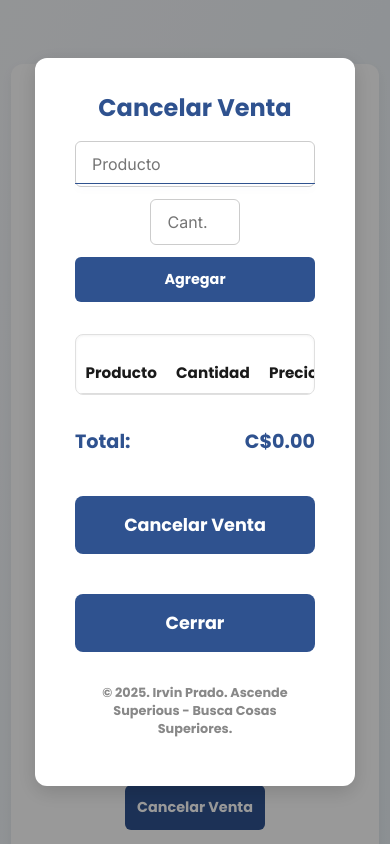
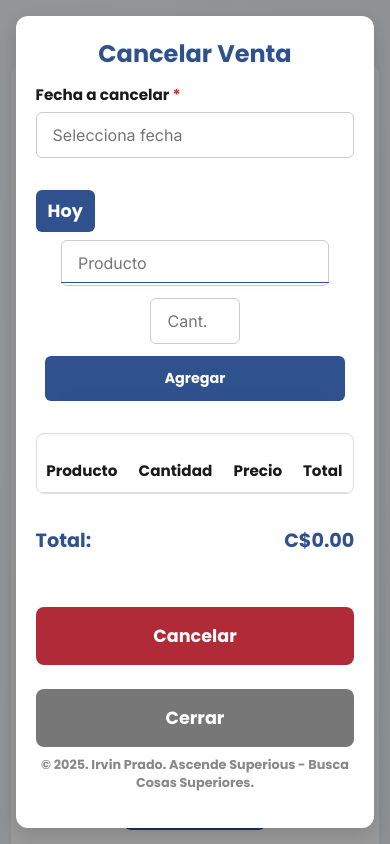
Before and after one commit to irvinforbusinesses/Caja, a website: page index.html in a window 390 px wide. Both pictures are taken after a click on the button "Cancelar Venta". Shown: the top 844 px of the page. Drawn offline with nearby package versions, Linux system fonts and the light colour scheme.

Commit message:
Update index.html

```diff
--- a/index.html
+++ b/index.html
@@ -107,19 +107,9 @@
     }
     #hoyBtn:hover { background: var(--button-hover); }
 
-    /* --- End date area --- */
+    form { display: flex; flex-direction: column; gap: 1rem; }
 
-    form {
-      display: flex;
-      flex-direction: column;
-      gap: 1rem;
-    }
-
-    .item-row {
-      display: flex;
-      gap: 1rem;
-      align-items: center;
-    }
+    .item-row { display: flex; gap: 1rem; align-items: center; }
 
     .autocomplete-container { position: relative; flex: 1.8; }
 
@@ -132,9 +122,7 @@
       font-family: 'Inter', sans-serif;
     }
 
-    input[type="text"]:focus, input[type="number"]:focus {
-      border-color: var(--input-focus-border);
-    }
+    input[type="text"]:focus, input[type="number"]:focus { border-color: var(--input-focus-border); }
 
     input[type="number"] { max-width: 90px; text-align: center; }
 
@@ -185,7 +173,7 @@
     /* Popup box */
     #popup-box, #popup-cancel-box {
       background: var(--color-light); padding: 2rem 2.5rem; border-radius: 12px;
-      box-shadow: 0 6px 20px rgba(0,0,0,0.15); text-align: center; width: 320px; max-width: 90vw; color: var(--color-text-dark);
+      box-shadow: 0 6px 20px rgba(0,0,0,0.15); text-align: center; width: 360px; max-width: 95vw; color: var(--color-text-dark);
       transform: translateY(6px); transition: transform 220ms ease, opacity 220ms ease;
     }
     .popup-overlay.show #popup-box, .popup-overlay.show #popup-cancel-box { transform: translateY(0); }
@@ -196,9 +184,18 @@
     #popup-close-btn { padding: 0.6rem 1.2rem; border: none; border-radius: 8px; background-color: var(--color-accent); color: var(--color-light); font-weight: 700; cursor: pointer; font-size: 1rem; display: none; transition: background-color 0.3s ease; }
     #popup-close-btn:hover { background-color: var(--button-hover); }
 
-    /* Popup Cancelar Venta tweaks copied (kept as were) */
-    #popup-cancel-overlay { z-index: 1600; }
-    #popup-overlay { z-index: 1500; }
+    /* Cancel popup specific modifications */
+    .cancel-date-field {
+      display: flex;
+      gap: 0.5rem;
+      align-items: center;
+      justify-content: center;
+      margin-bottom: 0.5rem;
+    }
+
+    .small-btn { padding: 0.5rem 0.75rem; border-radius: 6px; border: none; background: var(--color-accent); color: white; font-weight: 700; cursor: pointer; }
+
+    .small-btn:hover { background: var(--button-hover); }
 
     /* Responsive minor adjustments */
     @media (max-width: 600px) {
@@ -206,6 +203,11 @@
       .item-row { flex-direction: column; align-items: center; gap: 0.75rem; padding: 0; }
       #cantidad { width: 140px; max-width: 50%; text-align: center; margin: 0 auto; font-size: 16px; }
       #agregarBtn, .mini-button { width: 100%; max-width: 300px; margin: 0 auto; display: block; background-color: var(--color-accent); color: var(--color-light); padding: 0.75rem; border-radius: 6px; border: none; font-weight: bold; font-family: 'Poppins', sans-serif; }
+      #popup-box, #popup-cancel-box { width: 92%; padding: 1.25rem; }
+      /* make popup buttons stack nicely on small screens */
+      #popup-cancel-box .popup-actions { flex-direction: column; gap: 0.5rem; }
+      #popup-cancel-box .popup-actions button { width: 100%; }
+      .cancel-date-field { flex-direction: column; align-items: stretch; }
     }
   </style>
 </head>
@@ -214,12 +216,11 @@
     <div class="container">
       <h1>Caja Virtual</h1>
 
-      <!-- Date selector: placed here (before productos) -->
+      <!-- Date selector principal -->
       <div class="date-row" aria-hidden="false">
         <div class="date-field">
           <label for="fecha">Fecha de la venta <span style="color:#d93025;">*</span></label>
           <div class="helper">Formato: DD/MM/YYYY — Elige la fecha de la transacción.</div>
-          <!-- input visible (flatpickr will add altInput) -->
           <input id="fecha" name="fecha" type="text" placeholder="Selecciona fecha" aria-required="true" readonly>
         </div>
         <button id="hoyBtn" type="button" title="Seleccionar hoy">Hoy</button>
@@ -277,10 +278,25 @@
     </div>
   </div>
 
-  <!-- Popup Cancelar Venta (sin cambios funcionales) -->
+  <!-- Popup Cancelar Venta (solo: por fecha) -->
   <div id="popup-cancel-overlay" class="popup-overlay" role="dialog" aria-modal="true" aria-labelledby="popup-cancel-message">
     <div id="popup-cancel-box">
-      <h2 style="margin-bottom: 1rem; color: var(--color-accent); font-family: 'Poppins', sans-serif; font-weight: 700;">Cancelar Venta</h2>
+      <h2 style="margin-bottom: 0.75rem; color: var(--color-accent); font-family: 'Poppins', sans-serif; font-weight: 700;">Cancelar Venta</h2>
+
+      <!-- Fecha para cancelar (visible por defecto y obligatoria) -->
+      <div id="cancel-date-area" class="cancel-date-field" aria-hidden="false">
+        <div style="flex:1; display:flex; flex-direction:column; gap:6px;">
+          <label for="cancel-fecha" style="font-weight:600; font-size:0.95rem; text-align:left;">Fecha a cancelar <span style="color:#d93025;">*</span></label>
+          <input id="cancel-fecha" name="cancel-fecha" type="text" placeholder="Selecciona fecha" readonly required style="padding:0.5rem 0.75rem; border-radius:6px; border:1px solid var(--input-border);">
+        </div>
+        <div style="display:flex; align-items:flex-end; gap:8px;">
+          <button id="cancel-hoy-btn" class="small-btn" type="button">Hoy</button>
+        </div>
+      </div>
+
+      <!-- Nota explicativa eliminada según pedido -->
+
+      <!-- Formulario por productos (se mantiene visualmente pero ya no es la opción de cancelación principal) -->
       <form id="cancelVentaForm">
         <div class="item-row">
           <div class="autocomplete-container">
@@ -310,11 +326,15 @@
           <div id="cancel-total">C$0.00</div>
         </div>
 
-        <button type="button" id="confirmarCancelarVentaBtn">Cancelar Venta</button>
-        <button type="button" id="popup-cancel-close-btn">Cerrar</button>
+        <!-- Único botón de acción: Cancelar (ejecuta cancelación por fecha) -->
+        <div style="display:flex; gap:0.5rem; justify-content:center; margin-top:0.75rem;" class="popup-actions">
+          <button type="button" id="confirmarCancelarPorFechaBtn" style="background:#b02a37;">Cancelar</button>
+        </div>
+
+        <button type="button" id="popup-cancel-close-btn" style="background:#777; margin-top:0.5rem;">Cerrar</button>
       </form>
 
-      <footer class="popup-legal">
+      <footer class="popup-legal" style="margin-top:0.6rem;">
         <p>&copy; 2025. Irvin Prado. Ascende Superious - Busca Cosas Superiores.</p>
       </footer>
 
@@ -360,7 +380,6 @@
   // Helper: obtener fecha actual en Nicaragua (componentes)
   // ---------------------------------------------------------
   function obtenerFechaNicaraguaComoDate() {
-    // Obtenemos dia/mes/año en zona America/Managua y construimos Date para jumpToDate
     const tz = "America/Managua";
     const ahora = new Date();
     const partes = new Intl.DateTimeFormat("es-NI", {
@@ -375,9 +394,6 @@
     const y = obj.year;
     const m = obj.month;
     const d = obj.day;
-
-    // Construimos una ISO date string para crear Date: yyyy-mm-ddT12:00:00 (hora neutra)
-    // No seleccionamos la hora exacta, solo necesitamos mes/año para la vista del calendario.
     const iso = `${y}-${m}-${d}T12:00:00`;
     return new Date(iso);
   }
@@ -385,37 +401,49 @@
   const nicaDate = obtenerFechaNicaraguaComoDate();
 
   // ---------------------------------------------------------
-  // Inicializar flatpickr en #fecha
-  // - altInput: muestra DD/MM/YYYY al usuario
-  // - dateFormat: Y-m-d (valor que se envía al backend)
-  // - defaultDate: null (sin preseleccion)
-  // - onReady/onOpen: hacemos jumpToDate(nicaDate) para mostrar el mes/año de Nicaragua
+  // Inicializar flatpickr en #fecha (principal)
   // ---------------------------------------------------------
   const fechaPicker = flatpickr("#fecha", {
     altInput: true,
-    altFormat: "d/m/Y",   // lo que ve el usuario
-    dateFormat: "Y-m-d",  // lo que se envía al backend (YYYY-MM-DD)
+    altFormat: "d/m/Y",
+    dateFormat: "Y-m-d",
     locale: flatpickr.l10ns.es,
     defaultDate: null,
     allowInput: true,
     clickOpens: true,
     onReady: function (selectedDates, dateStr, instance) {
-      // placeholder visible y salto al mes/año de Nicaragua
       if (instance.altInput) instance.altInput.placeholder = "Selecciona fecha";
       try { instance.jumpToDate(nicaDate); } catch(e) {}
     },
-    onOpen: function () {
-      // cada vez que abra, mostrar el mes/año de Nicaragua
-      try { this.jumpToDate(nicaDate); } catch(e) {}
-    }
+    onOpen: function () { try { this.jumpToDate(nicaDate); } catch(e) {} }
   });
 
-  // "Hoy" button behavior: set the picker to today's date in Nicaragua
   document.getElementById("hoyBtn").addEventListener("click", () => {
-    // fecha en formato YYYY-MM-DD de Nicaragua
     const d = obtenerFechaNicaraguaComoDate();
-    // setDate selecciona y cierra el calendario por defecto; usando true -> trigger
     fechaPicker.setDate(d, true, "Y-m-d");
+  });
+
+  // ---------------------------------------------------------
+  // Inicializar flatpickr en #cancel-fecha (cancel popup)
+  // ---------------------------------------------------------
+  const cancelFechaPicker = flatpickr("#cancel-fecha", {
+    altInput: true,
+    altFormat: "d/m/Y",
+    dateFormat: "Y-m-d",
+    locale: flatpickr.l10ns.es,
+    defaultDate: null,
+    allowInput: true,
+    clickOpens: true,
+    onReady: function (selectedDates, dateStr, instance) {
+      if (instance.altInput) instance.altInput.placeholder = "Selecciona fecha";
+      try { instance.jumpToDate(nicaDate); } catch(e) {}
+    },
+    onOpen: function () { try { this.jumpToDate(nicaDate); } catch(e) {} }
+  });
+
+  document.getElementById("cancel-hoy-btn").addEventListener("click", () => {
+    const d = obtenerFechaNicaraguaComoDate();
+    cancelFechaPicker.setDate(d, true, "Y-m-d");
   });
 
   // ---------------------------------------------------------
@@ -499,7 +527,7 @@
   }
 
   // ---------------------------------------------------------
-  // Envío: ahora incluye la fecha (campo obligatorio)
+  // Envío: incluye la fecha principal (campo obligatorio)
   // ---------------------------------------------------------
   document.getElementById("ventaForm").addEventListener("submit", async e => {
     e.preventDefault();
@@ -508,20 +536,14 @@
       return;
     }
 
-    // Validar la fecha seleccionada (campo obligatorio)
-    // El valor que nos interesa está en el input original con id="fecha", en formato YYYY-MM-DD (dateFormat)
-    const fechaISO = document.getElementById("fecha").value; // "" si no hay selección
+    const fechaISO = document.getElementById("fecha").value;
     if (!fechaISO) {
       alert("Debes seleccionar una fecha antes de registrar la venta.");
-      // abrir calendar para que el usuario vea el campo
       fechaPicker.open();
       return;
     }
 
-    const ventaEnviar = venta.map(p => ({
-      producto_id: p.codigo,
-      cantidad: p.cantidad
-    }));
+    const ventaEnviar = venta.map(p => ({ producto_id: p.codigo, cantidad: p.cantidad }));
 
     mostrarPopup(true, "Registrando venta, espera...");
 
@@ -529,7 +551,6 @@
       const response = await fetch("https://caja-k0wo.onrender.com/", {
         method: "POST",
         headers: { "Content-Type": "application/json" },
-        // Aquí enviamos fecha en YYYY-MM-DD (como espera el backend)
         body: JSON.stringify({ accion: "registrar", fecha: fechaISO, productos: ventaEnviar })
       });
 
@@ -544,7 +565,7 @@
     }
   });
 
-  // Popup principal control (sin cambios funcionales)
+  // Popup principal control
   const popupOverlay = document.getElementById("popup-overlay");
   const popupMessage = document.getElementById("popup-message");
   const popupCloseBtn = document.getElementById("popup-close-btn");
@@ -572,7 +593,7 @@
   });
 
   // --------------------
-  // Popup Cancelar Venta (sin cambios lógicos profundos)
+  // Popup Cancelar Venta
   // --------------------
   const abrirCancelPopupBtn = document.getElementById("abrirCancelPopupBtn");
   const popupCancelCloseBtn = document.getElementById("popup-cancel-close-btn");
@@ -582,10 +603,11 @@
   const tablaCancelVentaBody = document.querySelector("#tablaCancelVenta tbody");
   const cancelTotalEl = document.getElementById("cancel-total");
   const cancelAgregarBtn = document.getElementById("cancel-agregar-btn");
-  const confirmarCancelarVentaBtn = document.getElementById("confirmarCancelarVentaBtn");
+  const confirmarCancelarPorFechaBtn = document.getElementById("confirmarCancelarPorFechaBtn");
   const popupCancelSpinner = document.getElementById("popup-cancel-spinner");
   const popupCancelMessage = document.getElementById("popup-cancel-message");
 
+  // Abrir popup de cancelar — la fecha será visible y obligatoria por defecto
   abrirCancelPopupBtn.addEventListener("click", () => {
     ventaPopup = [];
     actualizarTablaCancelPopup();
@@ -596,6 +618,10 @@
     popupCancelSpinner.style.display = "none";
     popupOverlay.classList.remove('show');
     popupCancelOverlay.classList.add('show');
+    // reset cancel date visually
+    cancelFechaPicker.clear();
+    // asegurar que el campo required esté presente
+    document.getElementById("cancel-fecha").setAttribute("required", "true");
   });
 
   popupCancelCloseBtn.addEventListener("click", () => {
@@ -676,49 +702,52 @@
     actualizarTablaCancelPopup();
   });
 
-  confirmarCancelarVentaBtn.addEventListener("click", async () => {
-    if (ventaPopup.length === 0) {
-      alert("No hay productos para cancelar.");
+  // Confirmar cancelar por fecha (único flujo disponible ahora)
+  confirmarCancelarPorFechaBtn.addEventListener("click", async () => {
+    const fechaISO = document.getElementById("cancel-fecha").value;
+    if (!fechaISO) {
+      alert("Debes seleccionar la fecha a cancelar.");
+      cancelFechaPicker.open();
       return;
     }
 
-    const cancelados = ventaPopup.map(p => ({
-      producto_id: p.codigo,
-      cantidad: p.cantidad
-    }));
+    const confirmMsg = `Vas a cancelar ventas registradas en ${document.getElementById("cancel-fecha").value}.\nEsta acción puede eliminar registros. ¿Continuar?`;
+    if (!confirm(confirmMsg)) return;
 
     popupCancelSpinner.style.display = "block";
     popupCancelMessage.textContent = "";
-    confirmarCancelarVentaBtn.disabled = true;
+    confirmarCancelarPorFechaBtn.disabled = true;
 
     try {
+      // Nota: el backend debe ser ajustado para aceptar { accion: 'cancelar', fecha: 'YYYY-MM-DD' }
       const response = await fetch("https://caja-k0wo.onrender.com/", {
         method: "POST",
         headers: { "Content-Type": "application/json" },
-        body: JSON.stringify({ accion: "cancelar", productos: cancelados })
+        body: JSON.stringify({ accion: "cancelar", fecha: fechaISO })
       });
 
       if (!response.ok) {
-        const errorData = await response.json();
+        const errorData = await response.json().catch(()=>({ error: `Error ${response.status}` }));
         throw new Error(errorData.error || `Error ${response.status}`);
       }
 
       const data = await response.json();
 
       popupCancelSpinner.style.display = "none";
-      popupCancelMessage.textContent = "Venta cancelada con éxito.";
-      confirmarCancelarVentaBtn.disabled = false;
+      popupCancelMessage.textContent = "Ventas del día canceladas con éxito.";
+      confirmarCancelarPorFechaBtn.disabled = false;
 
+      // Opcional: refrescar tablas
       ventaPopup = [];
       venta = [];
       actualizarTabla();
       actualizarTablaCancelPopup();
-      popupOverlay.classList.remove('show');
 
+      // Mantener popup abierto para que el usuario lea el mensaje y cierre manualmente.
     } catch (error) {
       popupCancelSpinner.style.display = "none";
-      popupCancelMessage.textContent = `Error al cancelar venta: ${error.message}`;
-      confirmarCancelarVentaBtn.disabled = false;
+      popupCancelMessage.textContent = `Error al cancelar por fecha: ${error.message}`;
+      confirmarCancelarPorFechaBtn.disabled = false;
     }
   });
   </script>
```
